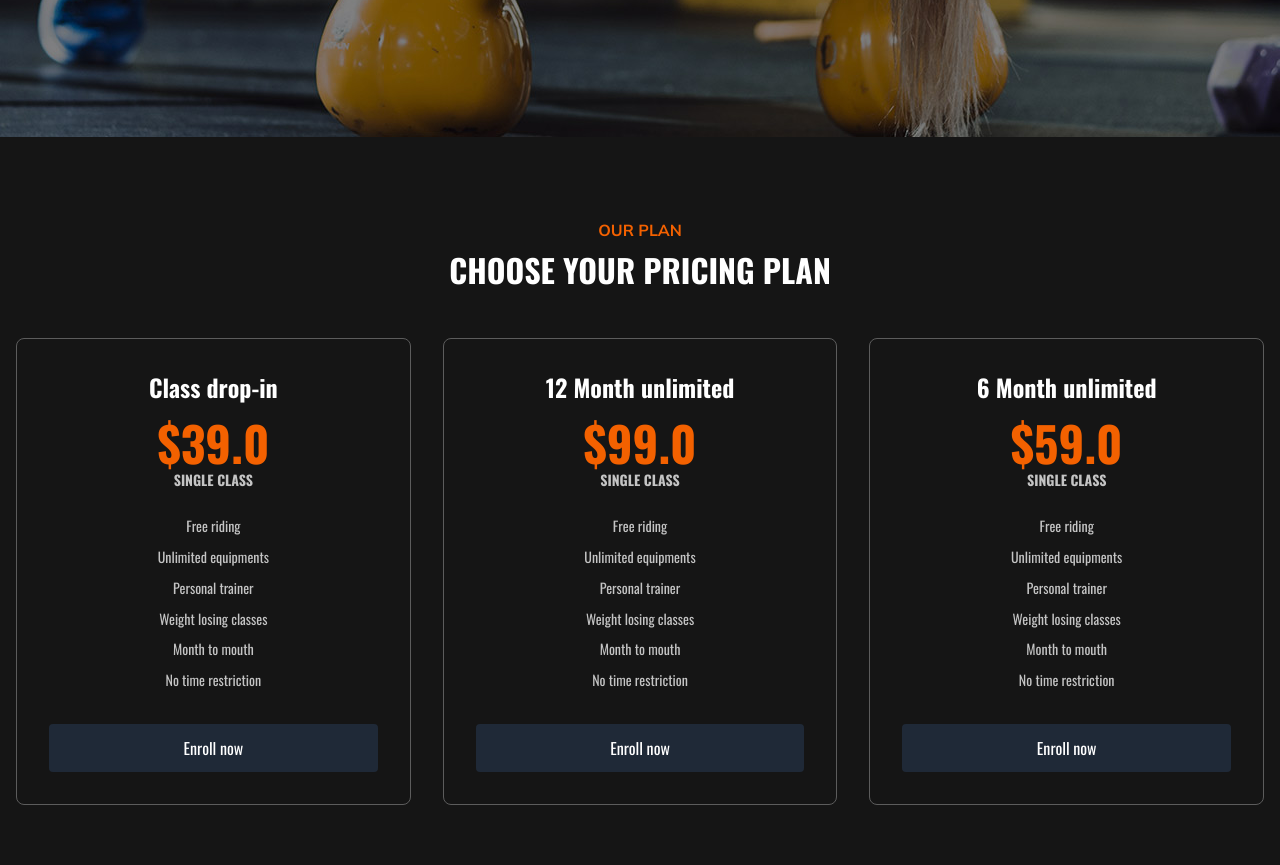
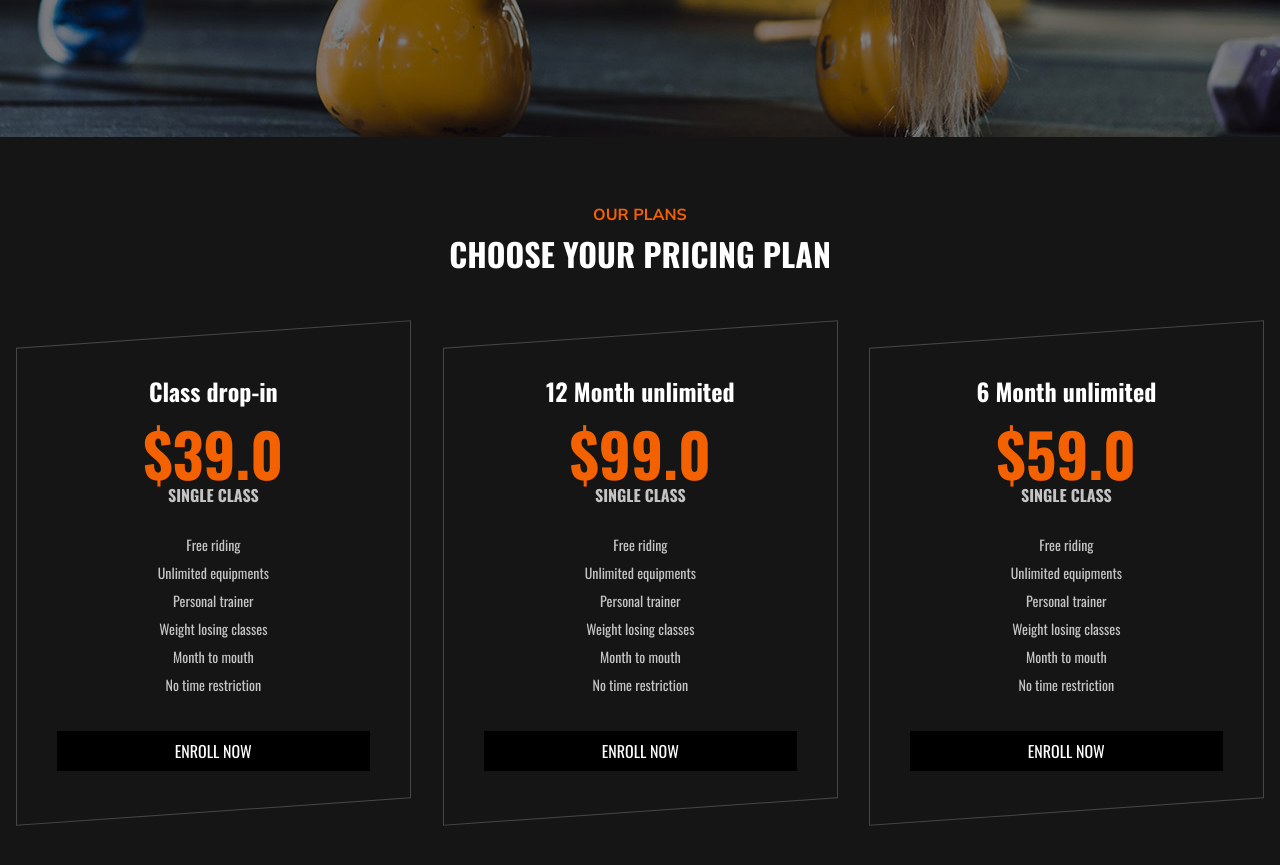
Before and after one commit to felipe-muner/podium-gym, a Next.js app: page / in a window 1280 px wide. Shown: the part 2740-3605 px from the top of the page. Built offline with nearby package versions, Linux system fonts and the light colour scheme.

Commit message:
feat: revamp OurPlan

```diff
--- a/components/OurPlan/OurPlan.tsx
+++ b/components/OurPlan/OurPlan.tsx
@@ -1,11 +1,17 @@
-import React from "react";
-import { TitleSection } from "../TitleSection";
+"use client"
 
-const pricingPlans = [
+import React from "react"
+import { TitleSection } from "../TitleSection"
+
+// Optional icon usage; e.g., <i className="fa fa-picture-o" />
+// If you're using Font Awesome, be sure to import it or load it in your app
+
+export default function OurPlan() {
+  const plans = [
     {
       title: "Class drop-in",
       price: "$39.0",
-    subtitle: "SINGLE CLASS",
+      label: "Single Class",
       features: [
         "Free riding",
         "Unlimited equipments",
@@ -14,12 +20,11 @@ const pricingPlans = [
         "Month to mouth",
         "No time restriction",
       ],
-    icon: "fa-picture-o",
     },
     {
       title: "12 Month unlimited",
       price: "$99.0",
-    subtitle: "SINGLE CLASS",
+      label: "Single Class",
       features: [
         "Free riding",
         "Unlimited equipments",
@@ -28,12 +33,11 @@ const pricingPlans = [
         "Month to mouth",
         "No time restriction",
       ],
-    icon: "fa-picture-o",
     },
     {
       title: "6 Month unlimited",
       price: "$59.0",
-    subtitle: "SINGLE CLASS",
+      label: "Single Class",
       features: [
         "Free riding",
         "Unlimited equipments",
@@ -42,64 +46,114 @@ const pricingPlans = [
         "Month to mouth",
         "No time restriction",
       ],
-    icon: "fa-picture-o",
     },
-];
+  ]
 
-const OurPlan: React.FC = () => {
   return (
-    <section className="bg-brand-background-2 py-20 w-full">
+    <section className="bg-brand-background-2 py-16 w-full">
       <div className="container mx-auto px-4">
-        {/* Section Title */}
-        <TitleSection
-          subtitle="Our Plan"
-          title="Choose your pricing plan"
-        />
+        {/* Heading */}
+        <div className="text-center mb-14">
+          <TitleSection subtitle="Our Plans" title="Choose your pricing plan" />
+        </div>
 
-        {/* Pricing Cards */}
-        <div className="flex flex-col md:flex-row justify-between gap-8">
-          {pricingPlans.map((plan, index) => (
+        {/* Pricing cards */}
+        <div className="grid gap-8 sm:grid-cols-1 md:grid-cols-3 justify-items-center">
+          {plans.map((plan, idx) => (
             <div
-              key={index}
-              className="bg-transparent border w-full border-brand-gray-dark rounded-lg text-center p-8 transform -skew-y-4 hover:skew-y-0 hover:bg-white transition-all duration-500 relative"
+              key={idx}
+              className={`
+                w-full
+                relative
+                border border-brand-gray-darkest
+                text-center
+                p-10
+                transition-all
+                duration-500
+                hover:bg-white
+                hover:border-white
+                group
+              `}
+              style={{ transform: "skewY(-4deg)" }} // Outer skew
             >
-              <h3 className="text-2xl font-semibold text-white mb-4 transform skew-y-4">
+              {/* Title */}
+              <h3
+                className="text-2xl font-semibold mb-4 text-white transition-colors duration-500 group-hover:text-brand-black"
+                style={{ transform: "skewY(4deg)" }} // Opposite skew for content
+              >
                 {plan.title}
               </h3>
-              <div className="mb-6 transform skew-y-4">
-                <h2 className="text-5xl font-bold text-brand-orange">{plan.price}</h2>
-                <span className="text-sm font-semibold text-brand-gray-light uppercase">
-                  {plan.subtitle}
+
+              {/* Price + Label */}
+              <div
+                className="mb-6"
+                style={{ transform: "skewY(4deg)" }}
+              >
+                <h2 className="text-[48px] md:text-[60px] text-brand-orange font-semibold leading-none">
+                  {plan.price}
+                </h2>
+                <span className="block text-base font-bold uppercase text-brand-gray-light">
+                  {plan.label}
                 </span>
               </div>
-              <ul className="mb-8 transform skew-y-4 space-y-2">
+
+              {/* Features */}
+              <ul
+                className="mb-8"
+                style={{ transform: "skewY(4deg)" }}
+              >
                 {plan.features.map((feature, i) => (
                   <li
                     key={i}
-                    className="text-sm text-brand-gray-light list-none leading-relaxed hover:text-black hover:font-bold"
+                    className="text-sm leading-7 text-brand-gray-light transition-colors duration-300 group-hover:text-brand-black group-hover:font-semibold"
                   >
                     {feature}
                   </li>
                 ))}
               </ul>
+
+              {/* Enroll button */}
               <a
                 href="#"
-                className="block bg-gray-800 text-white py-3 px-6 rounded transform skew-y-4 hover:bg-brand-orange transition-all"
+                className={`
+                  block
+                  bg-brand-black
+                  text-white
+                  py-2 px-6
+                  uppercase
+                  transition-colors
+                  duration-300
+                  hover:bg-brand-orange
+                `}
+                style={{ transform: "skewY(4deg)" }}
               >
                 Enroll now
               </a>
+
+              {/* Icon (appears on hover) */}
               <a
                 href="#"
-                className="absolute text-brand-orange text-4xl left-10 bottom-[120px] opacity-0 invisible transform skew-y-4 transition-all hover:opacity-100 hover:visible"
+                className={`
+                  text-brand-orange
+                  text-[48px]
+                  absolute
+                  left-12
+                  bottom-32
+                  opacity-0
+                  invisible
+                  transition-all
+                  duration-500
+                  group-hover:opacity-100
+                  group-hover:visible
+                `}
+                style={{ transform: "skewY(4deg)" }}
               >
-                <i className={`fa ${plan.icon}`}></i>
+                <i className="fa fa-picture-o" />
               </a>
             </div>
           ))}
         </div>
       </div>
     </section>
-  );
-};
-
-export default OurPlan;
+  )
+}
```
Lines whose indentation alone changed are shown as unchanged.
